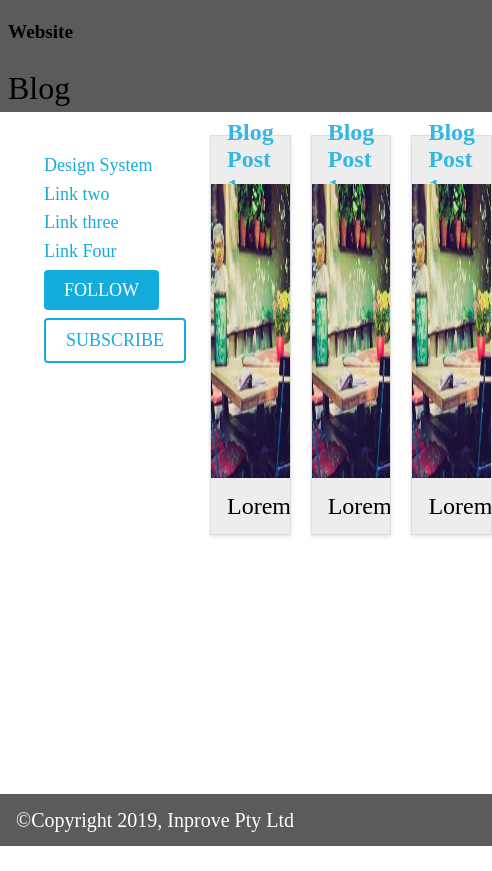
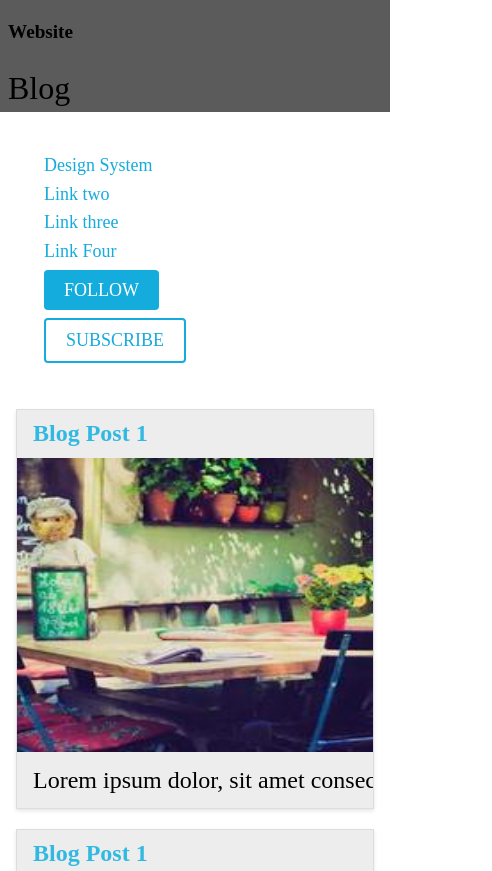
Before and after one commit to codewithbeeali/nanodegree, a plain HTML site: page project1-blog-website/html/index.html in a window 390 px wide. Shown: the top 871 px of the page, 492 px wide, since content can reach past the window. Before the commit the page ends 846 px from the top, so only its background shows below. Drawn offline with nearby package versions, Linux system fonts and the light colour scheme.

Commit message:
ref: responsive UI changes for grid layout

```diff
--- a/project1-blog-website/css/style.css
+++ b/project1-blog-website/css/style.css
@@ -101,8 +101,9 @@ ul li a{
 }
 
 .grid-col-span-2{
-    grid-column-start: 1;
-    grid-column-end: 3;
+    /* grid-column-start: 1;
+    grid-column-end: 3;  */
+    grid-column: span 2;
 }
 
 .grid-col-span-3{
@@ -119,6 +120,7 @@ ul li a{
     grid-template-rows: 400px;;
     grid-gap: 20px;
     grid-auto-rows: 400px;
+    margin: 1rem;
 }
 /* .inner-card-grid {
     display: grid;
@@ -210,3 +212,16 @@ ul li a{
 .blogposts{
     background-color: white;;
 }
+
+@media only screen and (max-width: 768px) {
+    .container-outergrid {
+        grid-template-columns: 1fr;
+        grid-template-rows: 125px 1fr 1fr 50px;
+    }
+    .grid-col-span-2{
+        grid-column: span 1;
+    }
+    .inner-card-grid {
+        grid-template-columns: repeat(auto-fit, minmax(350px, 1fr));
+    }
+}
```
